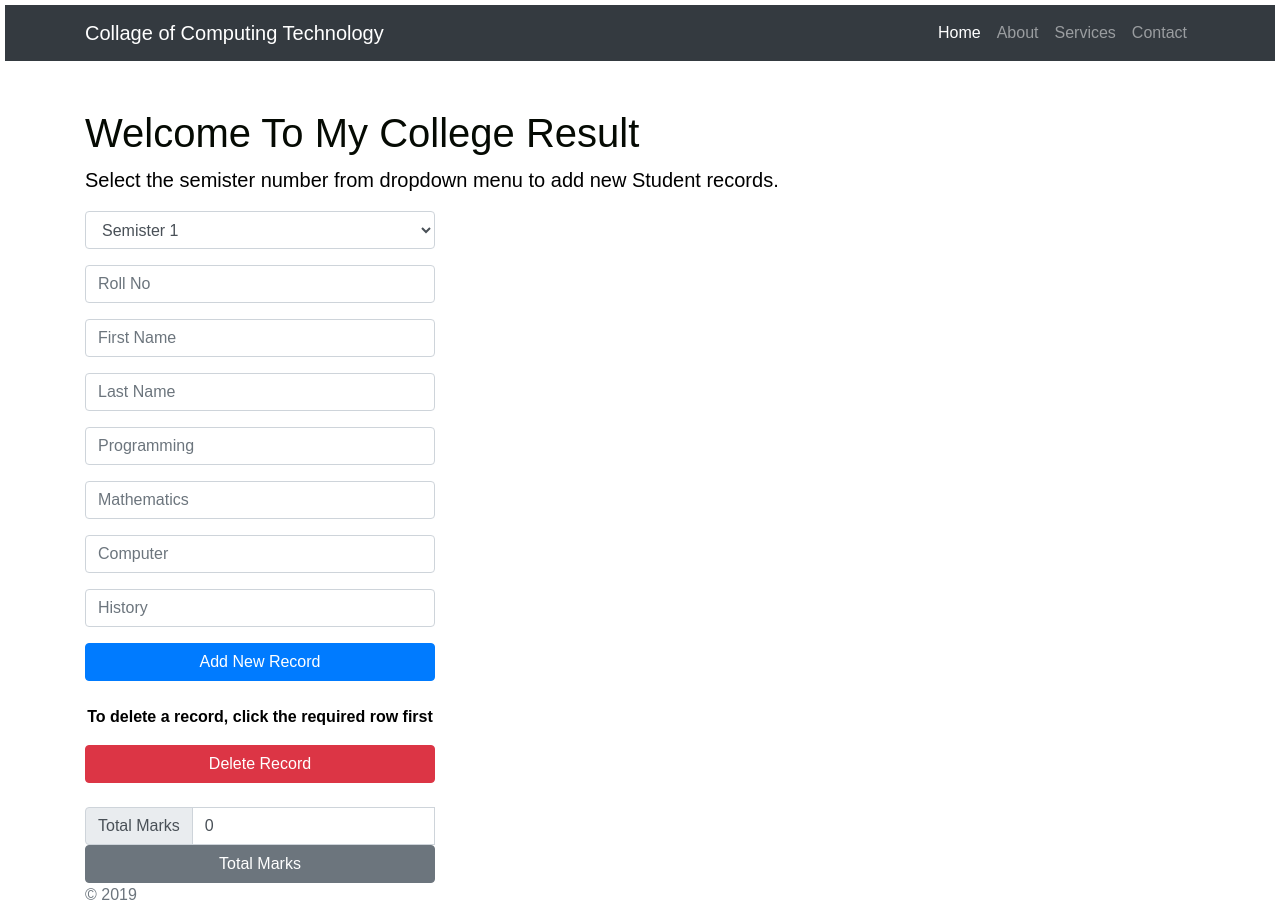
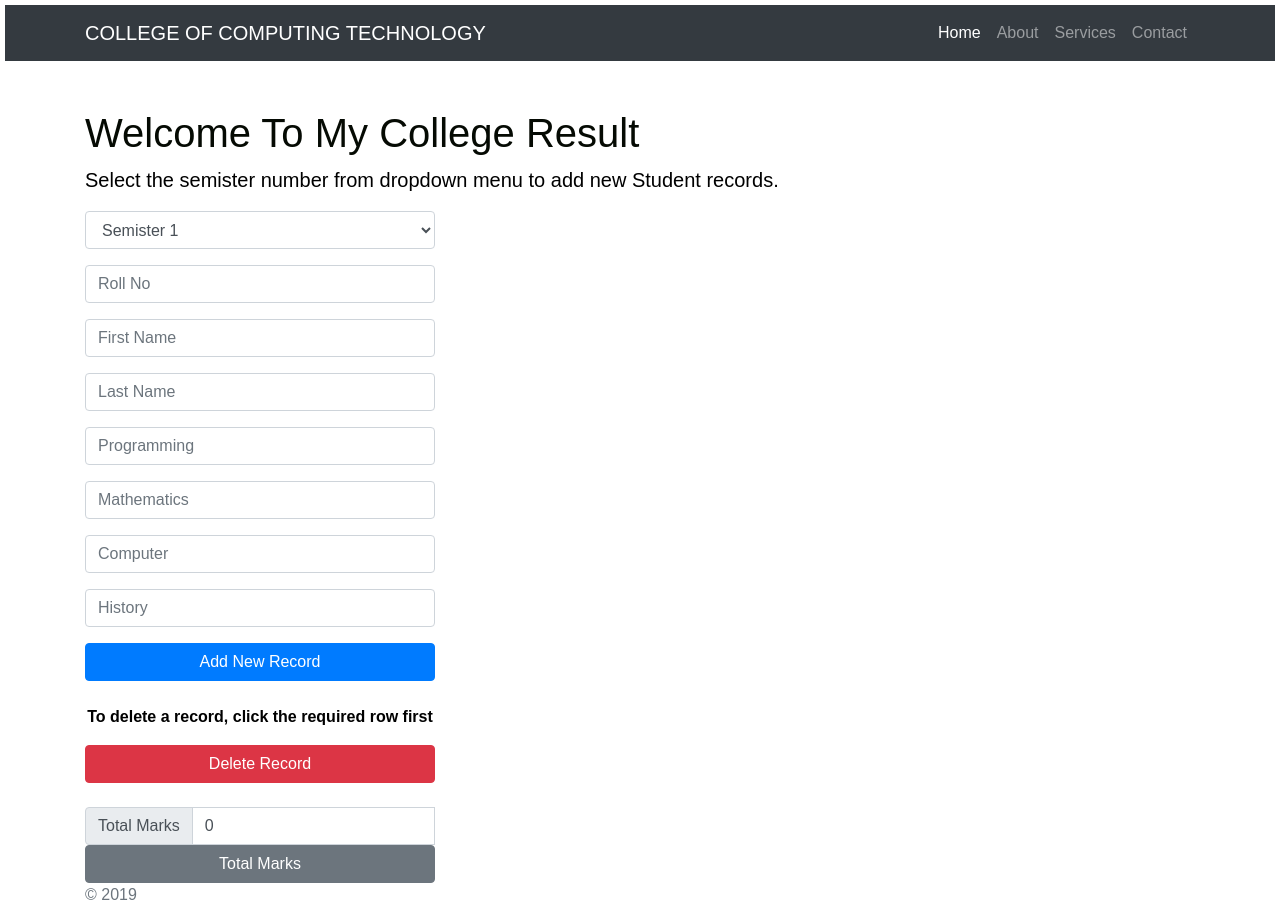
Before and after one commit to enternumlock/MyWebApplication, a plain HTML site: page khalidkhan2017205_IWA/views/index.html in a window 1280 px wide. Drawn offline with Linux system fonts and the light colour scheme; no server answers.

Commit message:
updated the header heading in index.html

```diff
--- a/khalidkhan2017205_IWA/views/index.html
+++ b/khalidkhan2017205_IWA/views/index.html
@@ -25,7 +25,7 @@
 
 	<!-- Navigation -->
 	<nav class="navbar navbar-expand-lg navbar-dark bg-dark static-top">
-		<div class="container">	<a class="navbar-brand" href="#">Collage of Computing Technology</a>
+		<div class="container">	<a class="navbar-brand" href="#">COLLEGE OF COMPUTING TECHNOLOGY</a>
 			<button class="navbar-toggler" type="button" data-toggle="collapse" data-target="#navbarResponsive" aria-controls="navbarResponsive" aria-expanded="false" aria-label="Toggle navigation">	<span class="navbar-toggler-icon"></span>
 			</button>
 			<div class="collapse navbar-collapse" id="navbarResponsive">
```
